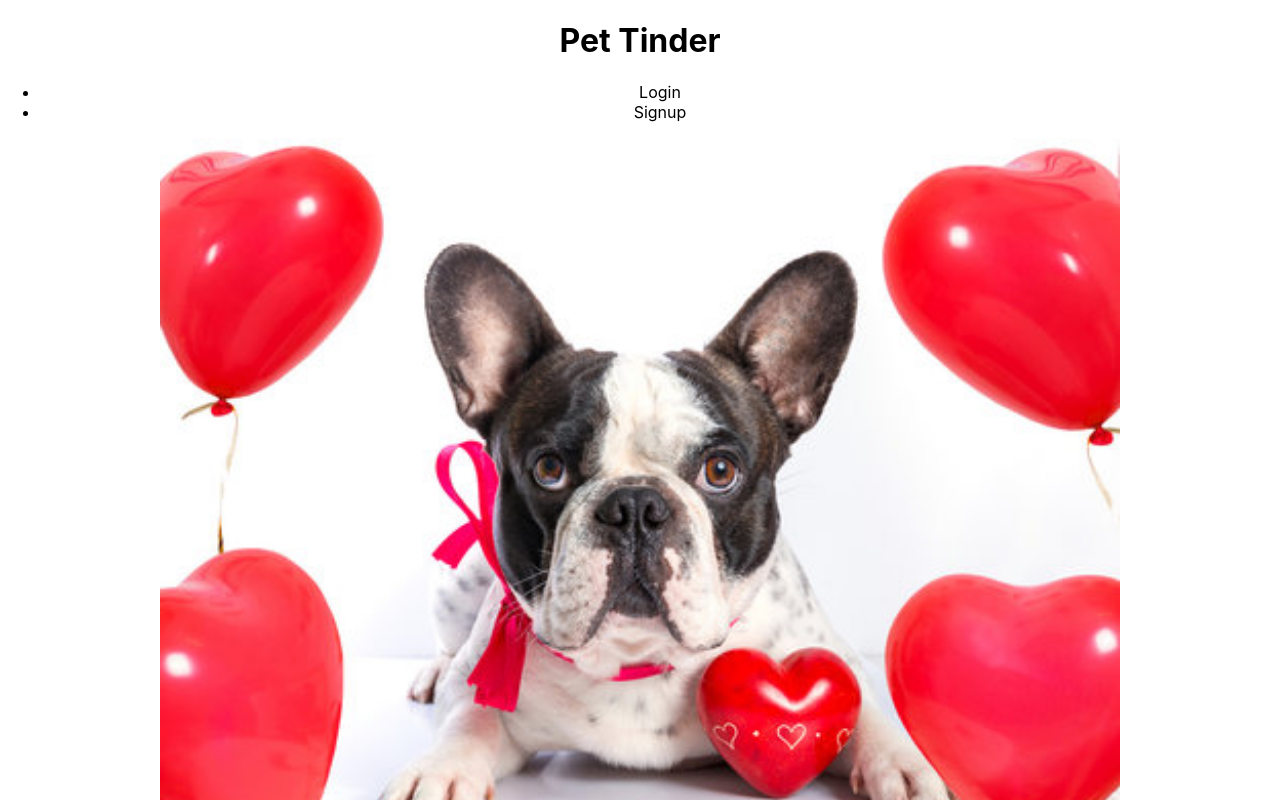
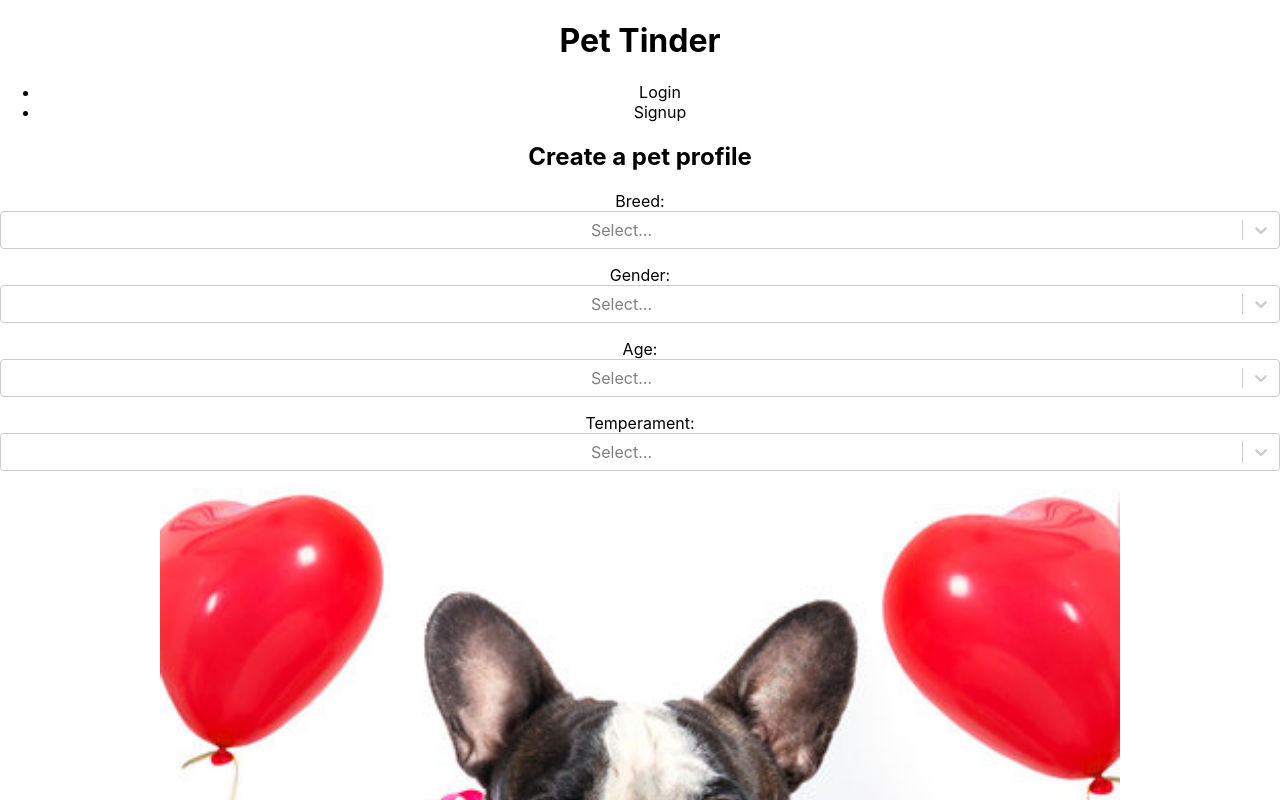
Before and after one commit to chrislee-webdev/pet-tinder, a React (Create React App) app in the folder client/: page / in a window 1280 px wide. Shown: the top 800 px of the page. Built offline with nearby package versions, Linux system fonts and the light colour scheme.

Commit message:
added a section to create a pet profile. Need to implement SPA

```diff
--- a/client/package.json
+++ b/client/package.json
@@ -9,6 +9,7 @@
     "react": "^18.2.0",
     "react-dom": "^18.2.0",
     "react-scripts": "5.0.1",
+    "react-select": "^5.4.0",
     "web-vitals": "^2.1.4"
   },
   "scripts": {
--- a/client/src/App.js
+++ b/client/src/App.js
@@ -4,6 +4,7 @@ import Navigation from "./components/Navigation";
 import Footer from "./components/Footer";
 // import logo from "./logo.svg";
 import "./App.css";
+import AddPet from "./components/AddPet";
 
 function App() {
   return (
@@ -14,6 +15,7 @@ function App() {
       <Navigation></Navigation>
 
       <main>
+        <AddPet></AddPet>
         <About></About>
       </main>
 
--- /dev/null
+++ b/client/src/components/AddPet/index.js
@@ -0,0 +1,50 @@
+import React from "react";
+import Select from "react-select";
+
+const Age = [
+    { label: "0 - 1", value: 1 },
+    { label: "1 - 3", value: 2 },
+    { label: "3 - 5", value: 3 },
+    { label: "5 - 7", value: 4 },
+    { label: "8+", value: 5 }
+]
+
+const Gender = [
+    { label: "Male", value: 1 },
+    { label: "Female", value: 2}
+]
+
+const Temper = [
+    { label: "Happy", value: 1},
+    { label: "Eager to please", value: 2},
+    { label: "Friendly", value: 3},
+    { label: "Excellent family dog", value: 4},
+    { label: "Stubborn", value: 5 }
+]
+
+const Breed = [
+    { label: "French Bulldog", value: 1},
+    { label: "Golden Retriever", value: 2},
+    { label: "Shiba Inu", value: 3},
+    { label: "Poodle", value: 4},
+    { label: "Samoyed", value: 5}
+]
+
+function AddPet() {
+    return (
+        <section>
+            <h2>Create a pet profile</h2>
+
+            <p>Breed: <Select options={ Breed } /></p>
+
+            <p>Gender: <Select options={ Gender } /></p>
+
+            <p>Age: <Select options={ Age } /></p>
+
+            <p>Temperament: <Select options={ Temper } /></p>
+
+        </section>
+    )
+}
+
+export default AddPet;
```
Also changed, not shown: 1 other file (tests, documents, lock files or other folders).
